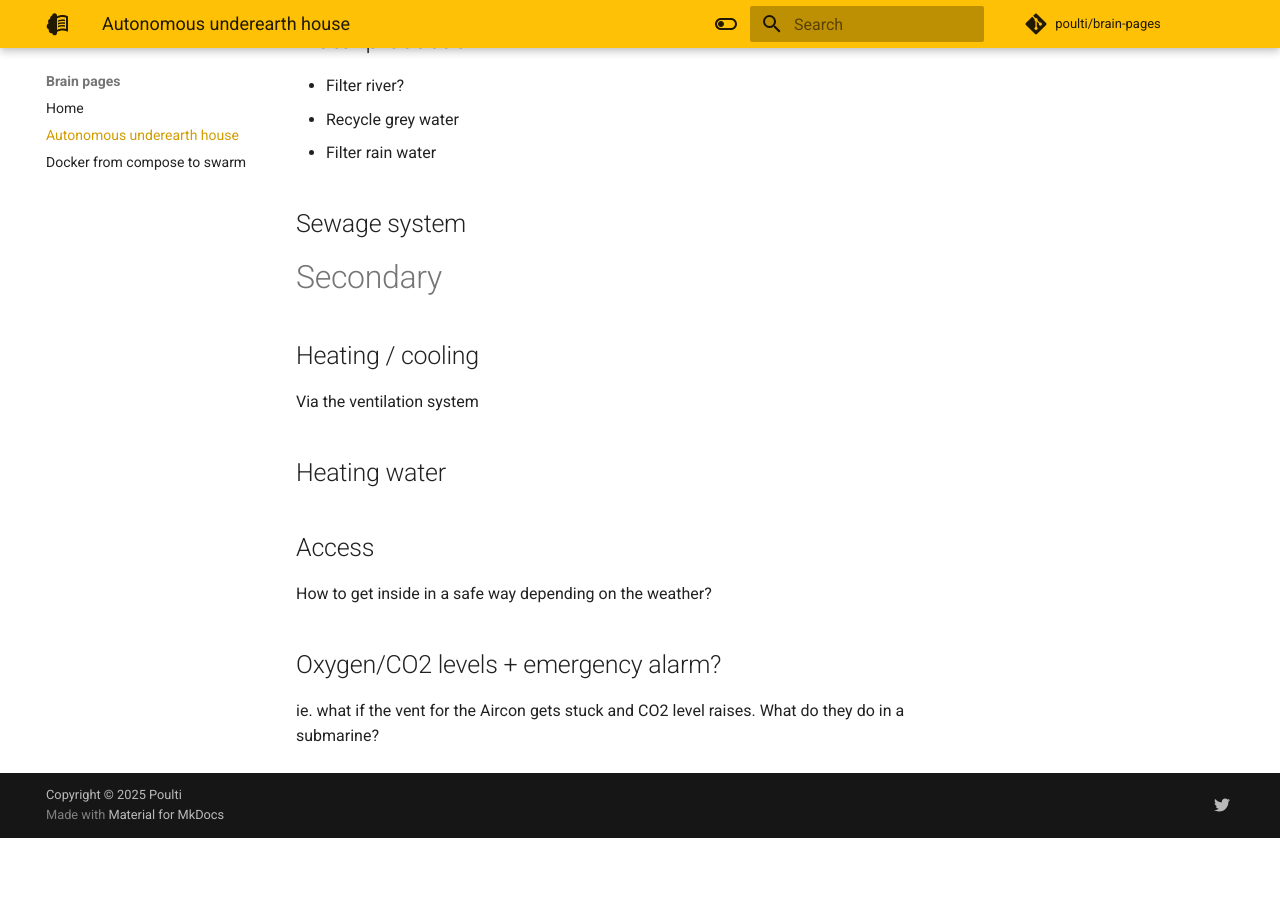
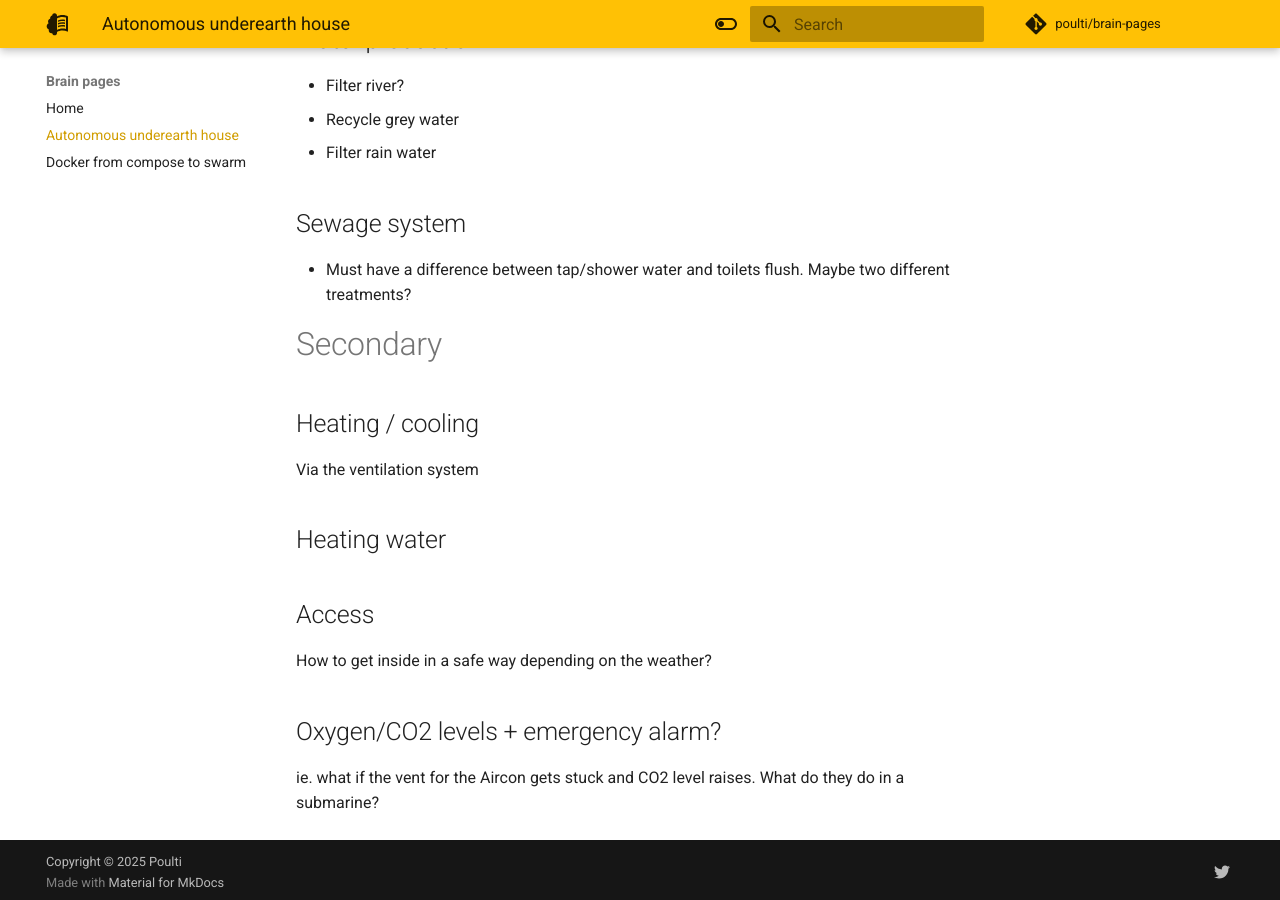
Before and after one commit to poulti/brain-pages, an MkDocs documentation site: the page built from docs/autonomous-underearth-house.md, in a window 1280 px wide and 900 px high, scrolled down 1289 px. Built offline with MkDocs 1.6.1 and Material for MkDocs 9.7.7, drawn with Linux system fonts in a browser that asks for light colours; comment, search, counter and statistics services are not loaded; before the commit the page ends 2127 px from its top, so only the background shows below that.

Commit message:
Add sewer comment

```diff
--- a/docs/autonomous-underearth-house.md
+++ b/docs/autonomous-underearth-house.md
@@ -34,6 +34,8 @@ Shouldn't be too much of a problem under earth.
 - Recycle grey water
 - Filter rain water
 ## Sewage system
+- Must have a difference between tap/shower water and toilets flush. Maybe two different treatments?
+
 
 # Secondary
 
```
